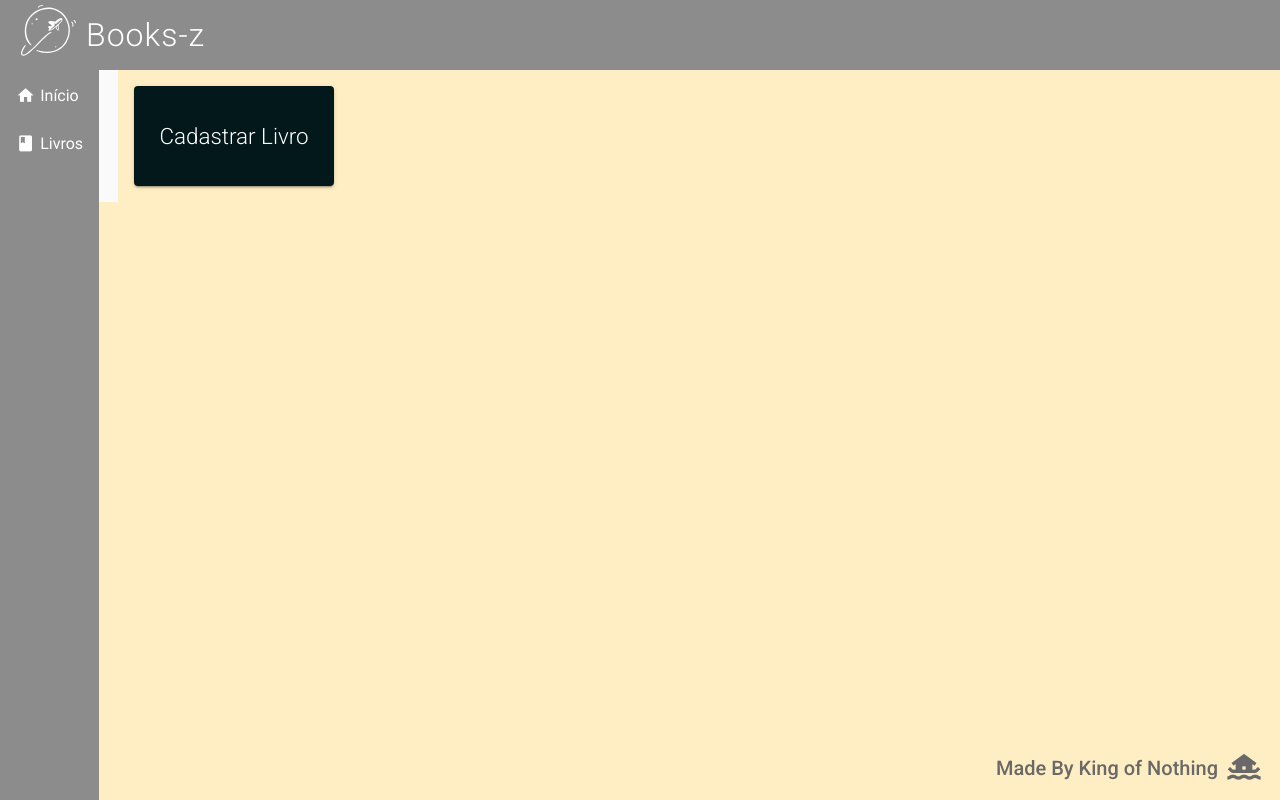
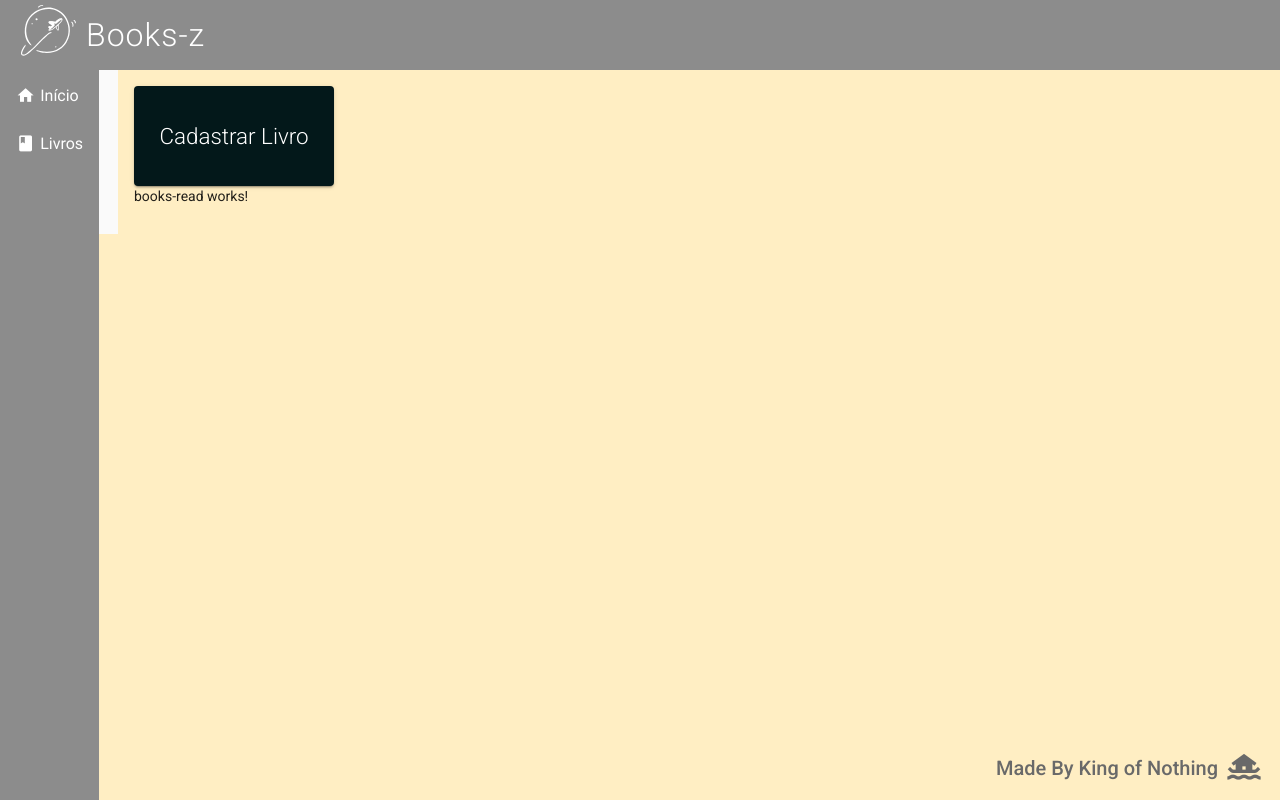
Before and after one commit to LuanCalais/Project-booksZ, an Angular app in the folder frontend/: page /books in a window 1280 px wide. Built offline with nearby package versions, Linux system fonts and the light colour scheme.

Commit message:
criando componente para receber o read

```diff
--- a/frontend/src/app/app.module.ts
+++ b/frontend/src/app/app.module.ts
@@ -14,6 +14,7 @@ import { NavComponent } from './components/template/nav/nav.component';
 import { HomeComponent } from './view/home/home.component';
 import { BooksCrudComponent } from './view/books-crud/books-crud.component';
 import { MatButtonModule } from '@angular/material/button';
+import { BooksReadComponent } from './components/books/books-read/books-read.component';
 @NgModule({
   declarations: [
     AppComponent,
@@ -22,6 +23,7 @@ import { MatButtonModule } from '@angular/material/button';
     NavComponent,
     HomeComponent,
     BooksCrudComponent,
+    BooksReadComponent,
   ],
   imports: [
     BrowserModule,
--- /dev/null
+++ b/frontend/src/app/components/books/books-read/books-read.component.html
@@ -0,0 +1 @@
+<p>books-read works!</p>
--- /dev/null
+++ b/frontend/src/app/components/books/books-read/books-read.component.ts
@@ -0,0 +1,15 @@
+import { Component, OnInit } from '@angular/core';
+
+@Component({
+  selector: 'app-books-read',
+  templateUrl: './books-read.component.html',
+  styleUrls: ['./books-read.component.css']
+})
+export class BooksReadComponent implements OnInit {
+
+  constructor() { }
+
+  ngOnInit(): void {
+  }
+
+}
--- a/frontend/src/app/components/books/books.service.ts
+++ b/frontend/src/app/components/books/books.service.ts
@@ -19,6 +19,4 @@ export class BooksService {
     return this.http.get<Books[]>(this.baseUrl);
   }
 
-
-
 }
--- a/frontend/src/app/view/books-crud/books-crud.component.html
+++ b/frontend/src/app/view/books-crud/books-crud.component.html
@@ -1,3 +1,5 @@
 <button class="btn-cad" mat-raised-button>
     Cadastrar Livro
 </button>
+
+<app-books-read></app-books-read>
```
Also changed, not shown: frontend/src/app/components/books/books-read/books-read.component.css (added).
